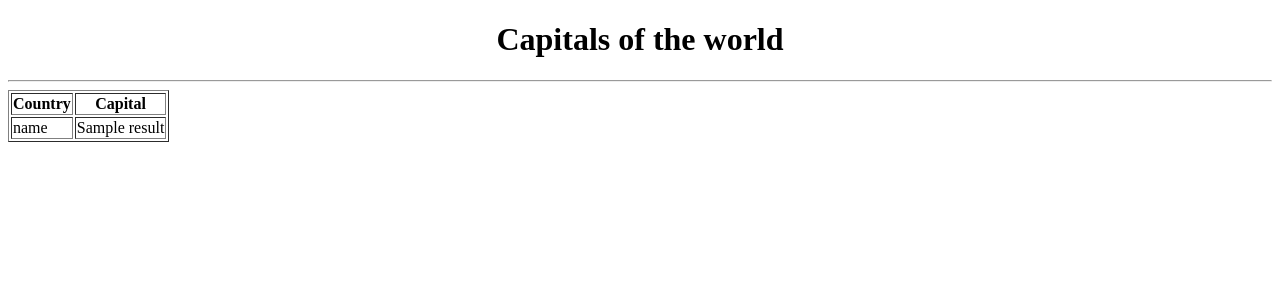
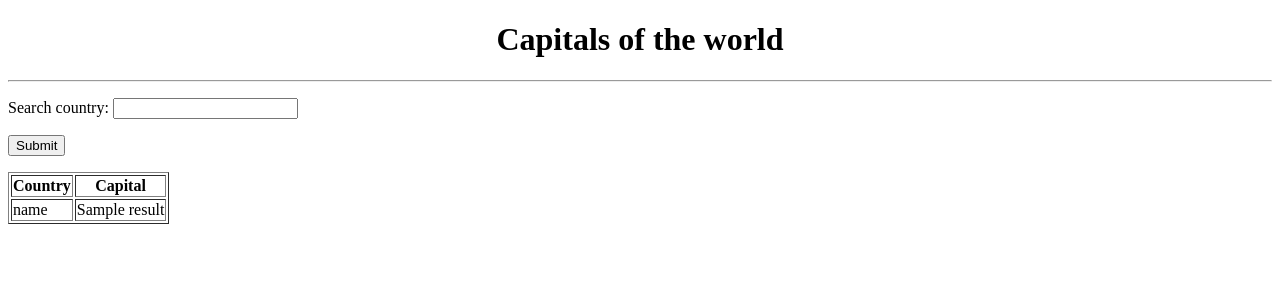
Before and after one commit to HackathonTeam18/python-appengine, a Flask app: template templates/main.html in a window 1280 px wide. Shown: the top 300 px of the page. Run offline with Flask 2, Linux system fonts and the light colour scheme; the template is opened without the code that fills it: most values are stand-ins (such as "Sample title", 1, 10 or a date in 2020).

Commit message:
Added search by country.

```diff
--- a/main.py
+++ b/main.py
@@ -12,15 +12,22 @@ import collections
 app = Flask(__name__)
 capital = Capital()
 
-@app.route('/')
+@app.route('/', methods=['GET', 'POST'])
 def main_page():
-    capitals = capital.fetch_capitals()
+    if request.method == 'GET':
+        capitals = capital.fetch_capitals()
+    elif request.method == 'POST':
+        search_value = request.form['name']
+        if search_value == '':
+            capitals = capital.fetch_capitals()
+        else:
+            capitals = capital.fetch_capitals_query('country', search_value)
+
     results = collections.OrderedDict()
     for item in capitals:
         results[item['country']] = item['name']
 
-    if request.method == 'GET':
-        return render_template('main.html', comment=None, results=results)
+    return render_template('main.html', comment=None, results=results)
 
 @app.route('/api/status')
 def api_status():
--- a/templates/main.html
+++ b/templates/main.html
@@ -2,6 +2,14 @@
 <title>Capitals of the world</title>
 <center><h1>Capitals of the world</h1></center>
 <HR>
+<form action="/" method="post">
+    <p>
+        Search country:
+        <input name="name">
+        <br>
+    </p>
+    <p><input type="submit" value="Submit"></p>
+</form>
 <TABLE border="1">
     <TR>
         <TH>Country</TH>
```
